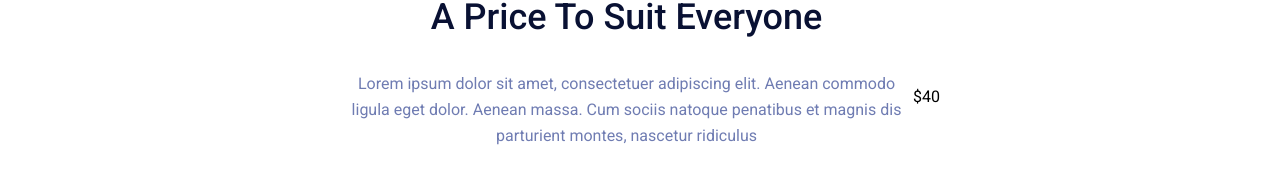
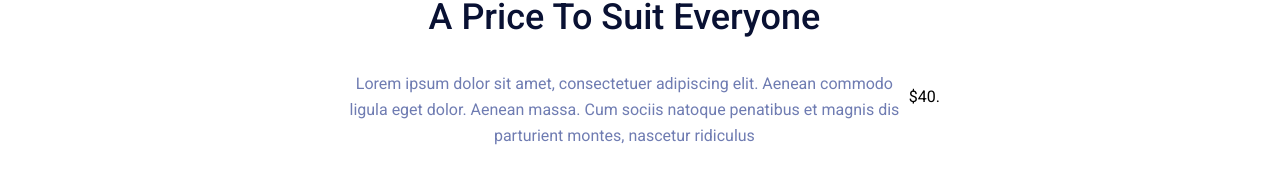
Before and after one commit to OtterwiseCo/projeto-semana-06-turma-04-starter, a plain HTML site: page index.html in a window 1280 px wide. Shown: the part 1602-1779 px from the top of the page. Drawn offline with Linux system fonts and the light colour scheme.

Commit message:
pequena aleteração

```diff
--- a/index.html
+++ b/index.html
@@ -95,7 +95,7 @@
             </p>
           </div>
           <div>
-            <p>$40</p>
+            <p>$40.</p>
           </div>
         </div>
       </section>
```
